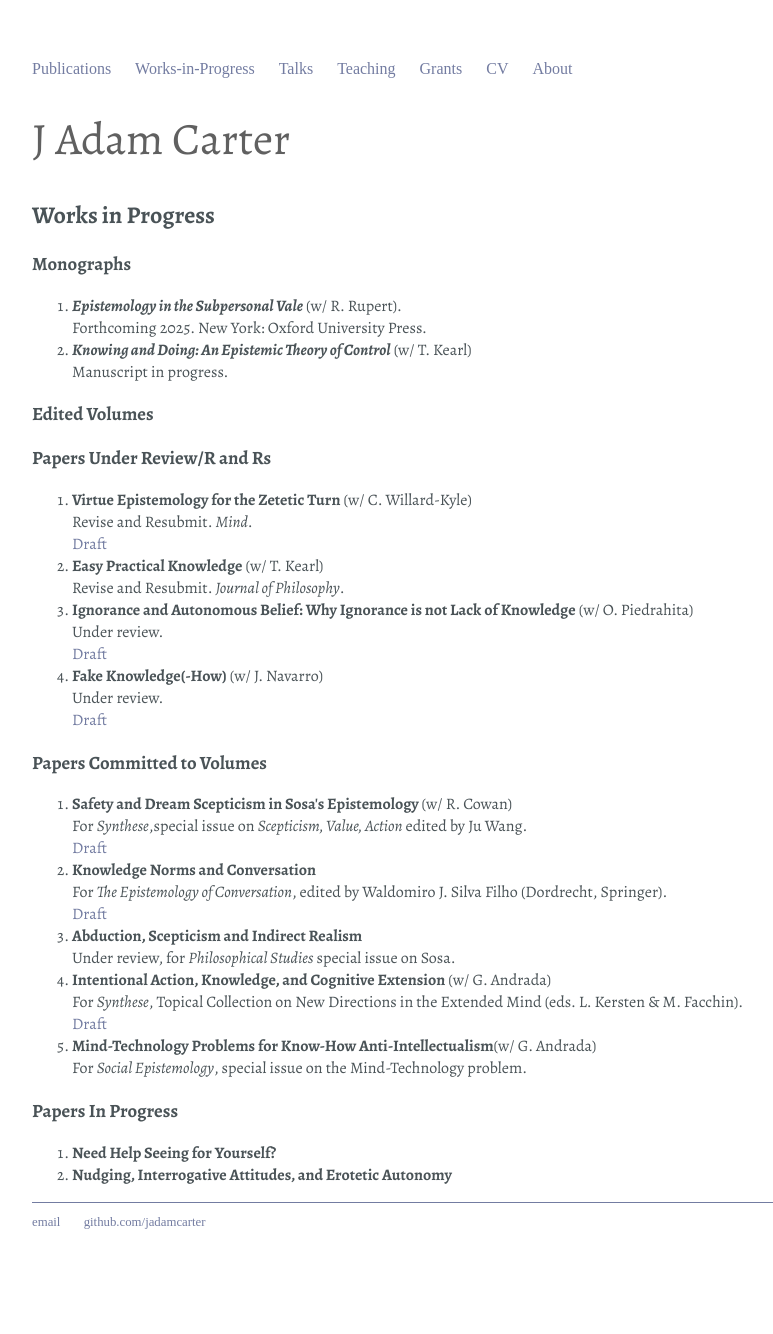
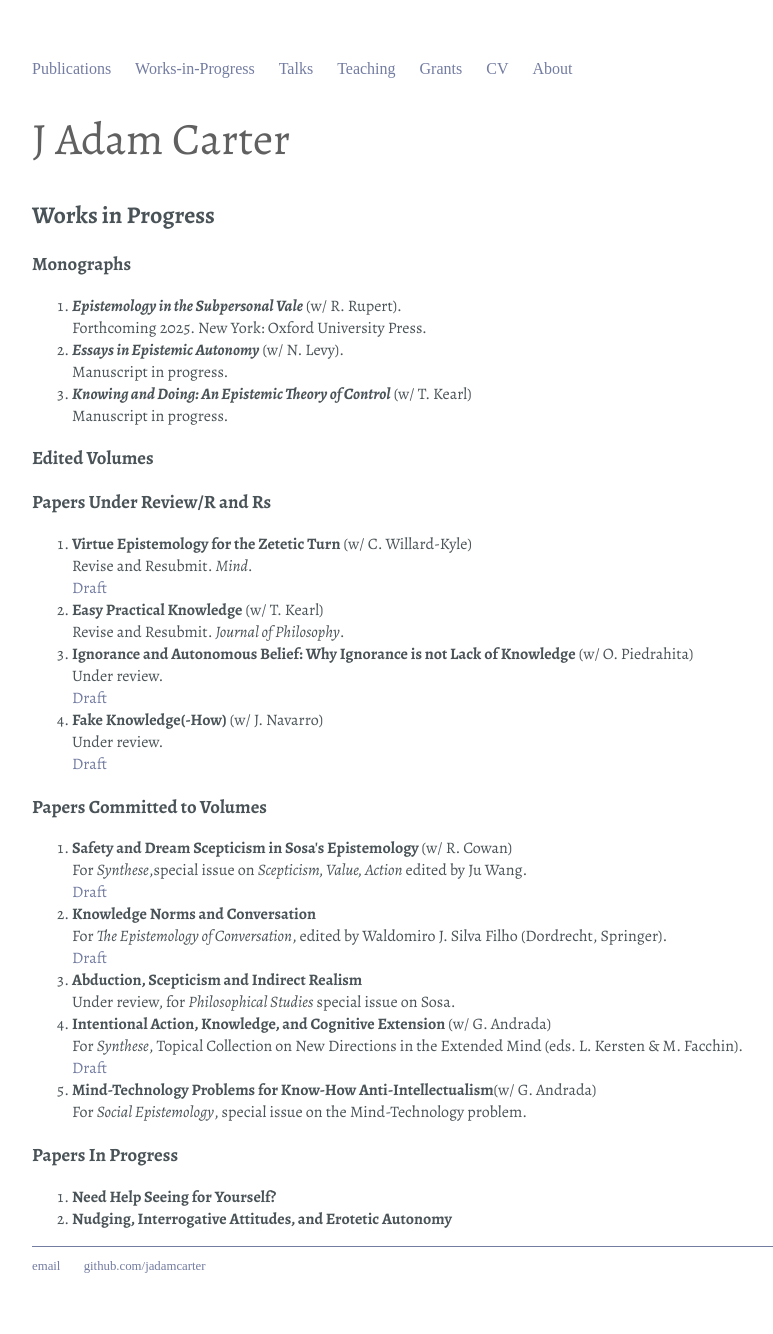
Before and after one commit to jadamcarter/jadamcarter.github.io, a Jekyll site: the page built from Works-in-Progress/index.html, in a window 1280 px wide. Shown: the whole page, without its empty margins (160-933 px from the left). Built offline with Jekyll 4.4.1, drawn with Linux system fonts in a browser that asks for light colours; some web fonts are replaced; before the commit the page ends 1290 px from its top, so only the background shows below that.

Commit message:
epist aut

```diff
--- a/Works-in-Progress/index.html
+++ b/Works-in-Progress/index.html
@@ -10,6 +10,9 @@
 	<ol>
 	<li><strong><em>Epistemology in the Subpersonal Vale</em></strong> (w/ R. Rupert).<br/>
 	Forthcoming 2025. New York: Oxford University Press.</li>
+
+	<li><strong><em>Essays in Epistemic Autonomy</em></strong> (w/ N. Levy).<br/>
+		Manuscript in progress.</li>
 
 	<li><strong><em>Knowing and Doing: An Epistemic Theory of Control</em></strong> (w/ T. Kearl)<br/>
 	Manuscript in progress.</li></ol>
```
